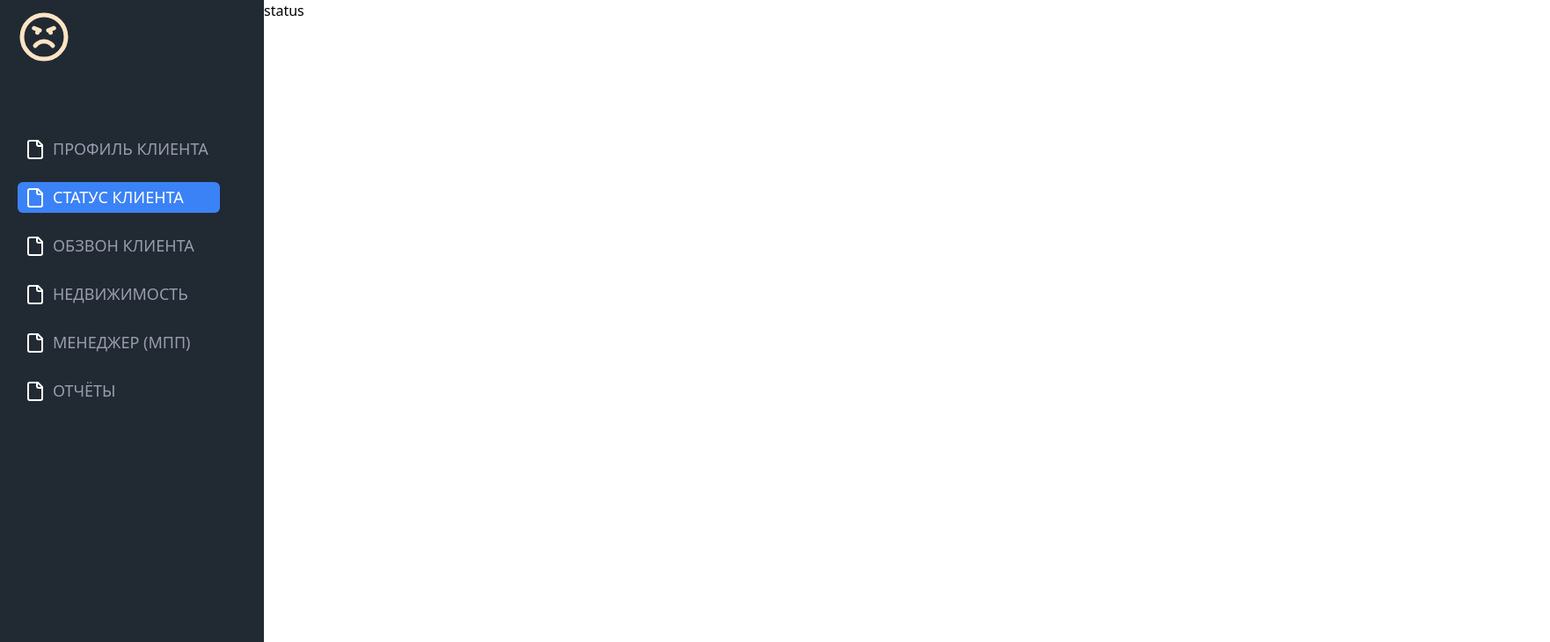
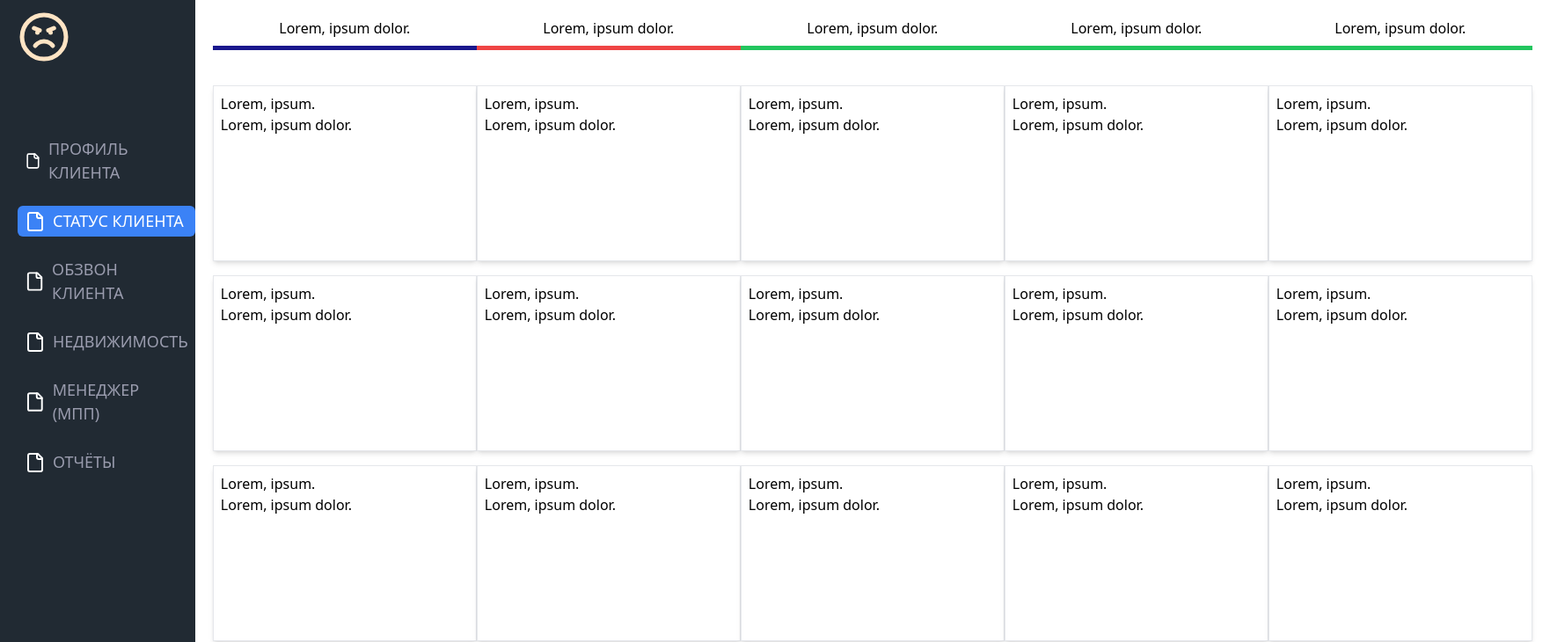
Before and after one commit to SamandarXoja/crm, a React (Vite) app: page /status-user in a window 1280 px wide. Shown: the top 730 px of the page at 88% size, 1762 px wide, since content can reach past the window. Built offline with nearby package versions, Linux system fonts and the light colour scheme.

Commit message:
status page added card

```diff
--- a/src/pages/detail-clients/index.tsx
+++ b/src/pages/detail-clients/index.tsx
@@ -1,4 +1,5 @@
 
+import { Button } from '@/components/ui/button';
 import { Input } from '@/components/ui/input';
 import { Select, SelectContent, SelectItem, SelectTrigger, SelectValue } from '@/components/ui/select';
 import { useState } from 'react';
@@ -56,7 +57,10 @@ const DetailClient = () => {
 
                 </div>
 
-                <Link to={'/'} className='bg-red-600 max-w-[100px] w-full block py-1 text-center rounded-md text-white'>Назад</Link>
+                <div className='flex gap-3'>
+                    <Button className='bg-green-500 text-white'>Сохранить</Button>
+                    <Link to={'/'} className='bg-red-600 w-[100px]  block py-1 text-center rounded-md text-white'>Назад</Link>
+                </div>
             </div>
 
             <div className='flex gap-5 pr-2'>
@@ -114,6 +118,12 @@ const DetailClient = () => {
                                 ))}
                             </div>
 
+                            <div className='max-w-[500px] w-full'>
+                                <label>Почта</label>
+                                <Input className='max-w-[320px] w-full' />
+                            </div>
+
+
                             <div className='max-w-[320px] w-full'>
                                 <label>ПНФЛ</label>
                                 <Input className='max-w-[320px] w-full' />
@@ -129,9 +139,9 @@ const DetailClient = () => {
                                 <label>Паспорт номер</label>
                                 <Input className='max-w-[320px] w-full' />
                             </div>
-                            <div className='max-w-[320px] w-full'>
+                            <div className='max-w-[1000px] w-full'>
                                 <label>Кем выдан паспорт </label>
-                                <Input className='max-w-[320px] w-full' />
+                                <Input className='max-w-[1000px] w-full' />
                             </div>
                             <div className='max-w-[320px] w-full'>
                                 <label>Когда выдан паспорт </label>
@@ -154,6 +164,13 @@ const DetailClient = () => {
                                     </SelectContent>
                                 </Select>
                             </div>
+
+                            <div className='max-w-[320px] w-full flex items-end'>
+                                <Button className='border'>Документы</Button>
+                            </div>
+
+
+
 
                         </div>
 
--- a/src/pages/status-user/index.tsx
+++ b/src/pages/status-user/index.tsx
@@ -1,8 +1,107 @@
 const StatusUser = () => {
     return (
-        <div>
-            status
-        </div>
+        <section className="px-5">
+            <div className="flex justify-between">
+                <div className="cards mt-5">
+                    <h3 className="text-center mb-2">Lorem, ipsum dolor.</h3>
+                    <div className="border-t-[5px] border-[#19178d] w-[300px] h-1"></div>
+                    <div className="flex flex-col gap-4 mt-10">
+                        <div className="bg-white border shadow-md max-w-[300px] w-full min-h-[200px] p-2">
+                            <h3>Lorem, ipsum.</h3>
+                            <p>Lorem, ipsum dolor.</p>
+                        </div>
+                        <div className="bg-white border shadow-md max-w-[300px] w-full min-h-[200px] p-2">
+                            <h3>Lorem, ipsum.</h3>
+                            <p>Lorem, ipsum dolor.</p>
+                        </div>
+                        <div className="bg-white border shadow-md max-w-[300px] w-full min-h-[200px] p-2">
+                            <h3>Lorem, ipsum.</h3>
+                            <p>Lorem, ipsum dolor.</p>
+                        </div>
+                    </div>
+
+                </div>
+                <div className="cards mt-5">
+                    <h3 className="text-center mb-2">Lorem, ipsum dolor.</h3>
+                    <div className="border-t-[5px] border-red-500 w-[300px] h-1"></div>
+                    <div className="flex flex-col gap-4 mt-10">
+                        <div className="bg-white border shadow-md max-w-[300px] w-full min-h-[200px] p-2">
+                            <h3>Lorem, ipsum.</h3>
+                            <p>Lorem, ipsum dolor.</p>
+                        </div>
+                        <div className="bg-white border shadow-md max-w-[300px] w-full min-h-[200px] p-2">
+                            <h3>Lorem, ipsum.</h3>
+                            <p>Lorem, ipsum dolor.</p>
+                        </div>
+                        <div className="bg-white border shadow-md max-w-[300px] w-full min-h-[200px] p-2">
+                            <h3>Lorem, ipsum.</h3>
+                            <p>Lorem, ipsum dolor.</p>
+                        </div>
+                    </div>
+
+                </div>
+                <div className="cards mt-5">
+                    <h3 className="text-center mb-2">Lorem, ipsum dolor.</h3>
+                    <div className="border-t-[5px] border-green-500 w-[300px] h-1"></div>
+                    <div className="flex flex-col gap-4 mt-10">
+                        <div className="bg-white border shadow-md max-w-[300px] w-full min-h-[200px] p-2">
+                            <h3>Lorem, ipsum.</h3>
+                            <p>Lorem, ipsum dolor.</p>
+                        </div>
+                        <div className="bg-white border shadow-md max-w-[300px] w-full min-h-[200px] p-2">
+                            <h3>Lorem, ipsum.</h3>
+                            <p>Lorem, ipsum dolor.</p>
+                        </div>
+                        <div className="bg-white border shadow-md max-w-[300px] w-full min-h-[200px] p-2">
+                            <h3>Lorem, ipsum.</h3>
+                            <p>Lorem, ipsum dolor.</p>
+                        </div>
+                    </div>
+
+                </div>
+                <div className="cards mt-5">
+                    <h3 className="text-center mb-2">Lorem, ipsum dolor.</h3>
+                    <div className="border-t-[5px] border-green-500 w-[300px] h-1"></div>
+                    <div className="flex flex-col gap-4 mt-10">
+                        <div className="bg-white border shadow-md max-w-[300px] w-full min-h-[200px] p-2">
+                            <h3>Lorem, ipsum.</h3>
+                            <p>Lorem, ipsum dolor.</p>
+                        </div>
+                        <div className="bg-white border shadow-md max-w-[300px] w-full min-h-[200px] p-2">
+                            <h3>Lorem, ipsum.</h3>
+                            <p>Lorem, ipsum dolor.</p>
+                        </div>
+                        <div className="bg-white border shadow-md max-w-[300px] w-full min-h-[200px] p-2">
+                            <h3>Lorem, ipsum.</h3>
+                            <p>Lorem, ipsum dolor.</p>
+                        </div>
+                    </div>
+
+                </div>
+                <div className="cards mt-5">
+                    <h3 className="text-center mb-2">Lorem, ipsum dolor.</h3>
+                    <div className="border-t-[5px] border-green-500 w-[300px] h-1"></div>
+                    <div className="flex flex-col gap-4 mt-10">
+                        <div className="bg-white border shadow-md max-w-[300px] w-full min-h-[200px] p-2">
+                            <h3>Lorem, ipsum.</h3>
+                            <p>Lorem, ipsum dolor.</p>
+                        </div>
+                        <div className="bg-white border shadow-md max-w-[300px] w-full min-h-[200px] p-2">
+                            <h3>Lorem, ipsum.</h3>
+                            <p>Lorem, ipsum dolor.</p>
+                        </div>
+                        <div className="bg-white border shadow-md max-w-[300px] w-full min-h-[200px] p-2">
+                            <h3>Lorem, ipsum.</h3>
+                            <p>Lorem, ipsum dolor.</p>
+                        </div>
+                    </div>
+
+                </div>
+
+
+
+            </div>
+        </section>
     )
 }
 
```
